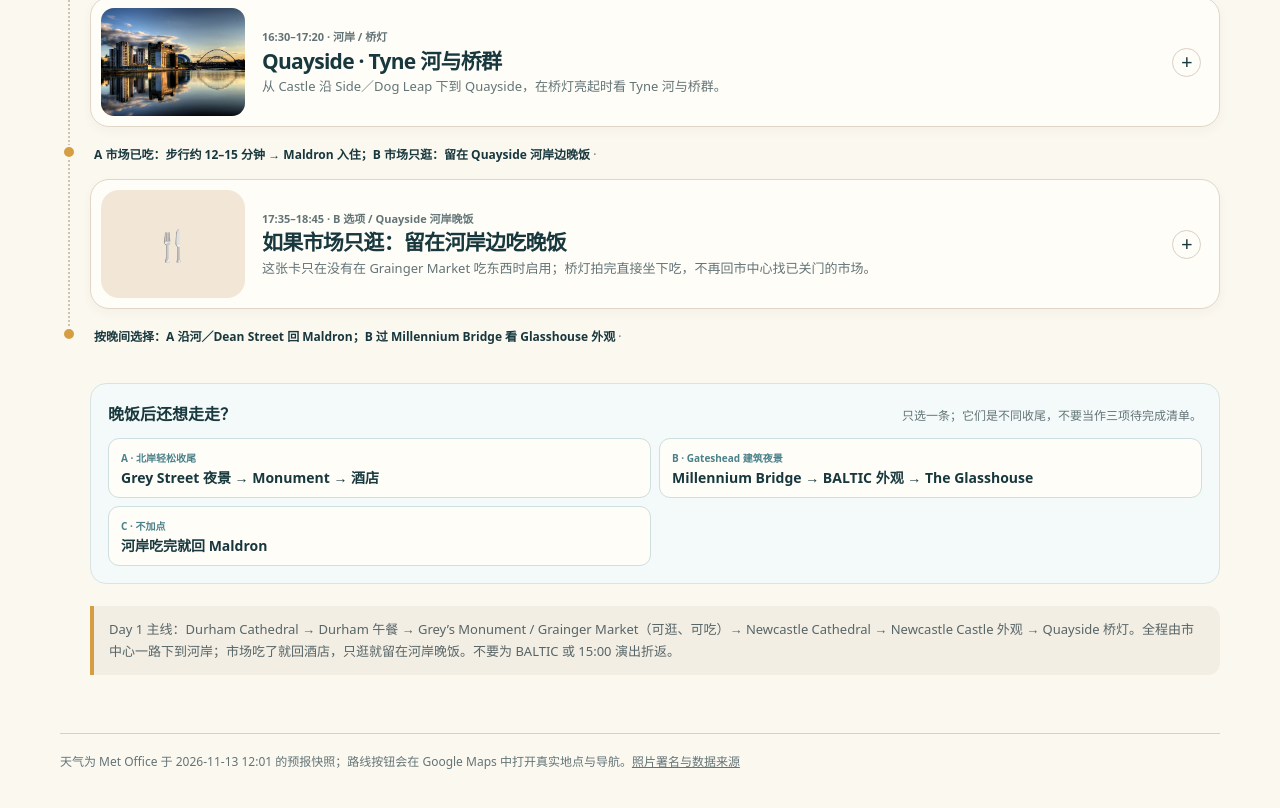
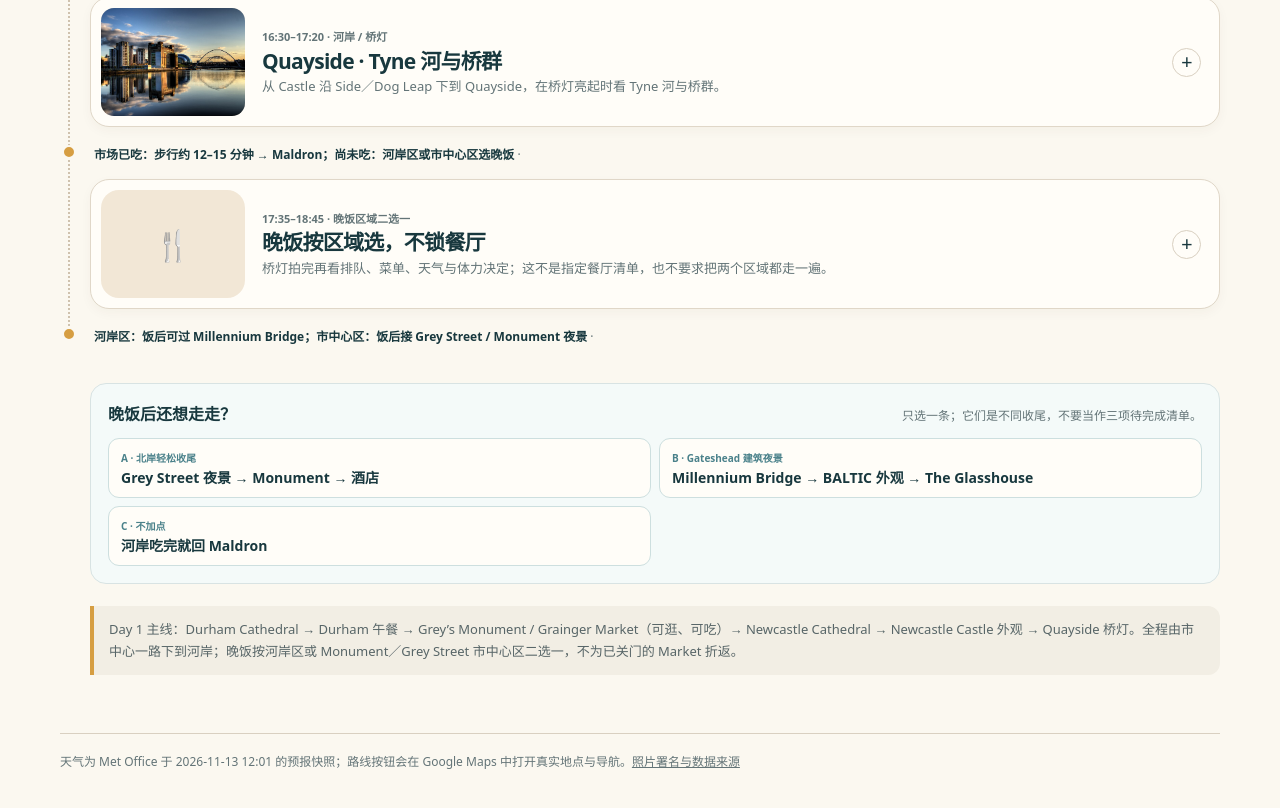
Before and after one commit to Kairus-shuai/edinburgh-newcastle-weekend-guide, a plain HTML site: page index.html in a window 1280 px wide. Shown: the part 1631-2439 px from the top of the page. Drawn offline with Linux system fonts and the light colour scheme.

Commit message:
Make Saturday dinner area-based

```diff
--- a/index.html
+++ b/index.html
@@ -69,11 +69,11 @@ introductions['newcastle-cathedral']='Newcastle Cathedral 的标志是 15 世纪
 Object.assign(centralStop,{time:'09:05–10:53 · 爱丁堡 → 杜伦',title:'Edinburgh Waverley → Durham',desc:'杜伦优先版直接把票买到 Durham，不先到 Newcastle 再折返；行李跟着走，下午才回 Newcastle 入住。',leg:'Cathedral Bus／出租车约 10–15 分钟 · Durham Station → Palace Green',left:['交通，写清楚','<ul><li><b>推荐票：</b>Edinburgh Waverley（EDB）→ Durham（DHM），参考 CrossCountry 09:05–10:53 直达。</li><li>购票时以当天最低价、票种限制和实时班次为准；这不是原先仅到 Newcastle 的票。</li><li>到 Durham 后用 Cathedral Bus 或出租车上 Palace Green，避免拖行李爬坡。</li></ul>'],right:['行李策略','<p>不先去 Maldron，不产生 Newcastle 的往返。Durham Station 没有官方寄存；带正常尺寸行李直接前往，若是大行李则先确认教堂当天是否可携带。</p>'+link('https://www.nationalrail.co.uk/journey-planner/?type=single&origin=EDB&destination=DHM','查询／购买 EDB → DHM','primary')+link('https://www.durhamcathedral.co.uk/visit-us/plan-your-visit/parking-getting-to-durham-cathedral','Cathedral Bus 与到达说明')]});
 const durhamStop={id:'durham',photo:'durham-cathedral.jpg',alt:'Durham Cathedral exterior',time:'11:10–12:55 · 诺曼式大教堂',title:'Durham Cathedral',desc:'城堡默认只看外观，省下来的时间留给杜伦的巨型诺曼圆柱与回廊；之后在老城吃午饭再回 Newcastle。',leg:'下坡步行约 8–10 分钟 · Cathedral → Market Place 午餐',left:['看什么 / 怎么拍','<ul><li>先从中殿朝东看玫瑰窗，再去 Galilee Chapel 与回廊。</li><li>从 Palace Green 一侧的 North Door 进入；它常被口语称作“后门”。</li><li>馆内拍摄不开闪光、不用三脚架；塔楼要另买定时票。</li></ul>'],right:['免费与入口','<p><b>免费参观，不用捐款。</b>£5 是 Visitor Desk 的自愿捐款，不是门票；正常参观从 Palace Green 的 North Door 进即可。</p>'+link('https://www.durhamcathedral.co.uk/visit-us/plan-your-visit','官方开放 / 捐款说明','primary')+link('https://www.google.com/maps/search/?api=1&query=Durham+Cathedral','打开 Cathedral 地图')]};
 const durhamLunch={id:'durham-lunch',time:'12:55–13:35 · 午餐 / Durham 老城',title:'Market Place / Saddler Street 午餐',desc:'从教堂下坡就近吃一顿热食；不为远处网红店绕路，给回 Newcastle 的火车留出余量。',leg:"13:35–14:05 · 回 Durham Station；14:05 直达 Newcastle，抵达后向北步行约 10 分钟至 Grey's Monument",left:['怎么选','<ul><li>在 Market Place／Saddler Street 选无需久等的热食；排队超过 10 分钟就换下一家。</li><li>目标是正常坐下吃完，不把午饭拖到下午或带上火车。</li><li>吃完在 Palace Green 回望 Cathedral 与 Castle，再顺路下到车站。</li></ul>'],right:['下一程','<p><b>14:05 前离开 Durham。</b>搭下一班直达 Newcastle 的火车，车程约 11–15 分钟；到 Central 后先上行到 Monument，不先下河岸。</p>'+link('https://www.google.com/maps/search/?api=1&query=Durham+Market+Place','打开 Durham 午餐区','primary')+link('https://www.nationalrail.co.uk/','查 Durham → Newcastle 班次')]};
-Object.assign(graingerStop,{time:"14:35–15:30 · Grey's Monument / Grainger Market（顺路可逛）",title:"Grey's Monument、Grey Street → Grainger Market",desc:'从 Central 先到市中心的 Monument；再进百年市场快速逛，也可以在仍营业时提前吃晚饭。',leg:'步行约 8–10 分钟 · Grainger Market → Newcastle Cathedral',left:['怎么走 / 两种选择','<ul><li><b>14:35–14:50：</b>Grey’s Monument、Grey Street 与 Theatre Royal 外观；从 Monument 向南拍弧线立面与街灯。</li><li><b>14:55 起：</b>进 Grainger Market 看拱顶和独立摊位，10–15 分钟也完全可以。</li><li><b>A 在这里吃：</b>16:10 前点热食，优先 Acropolis；<b>B 只逛：</b>河岸后直接留在 Quayside 吃晚饭。</li></ul>'],right:['关闭时间 / 选择原则','<p>市场整体到 17:30，但个别食档会更早收档；市场吃饭是可选，不是硬任务。无论吃不吃，下一站都是 Cathedral，再一路下行到 Castle 与河岸。</p>'+link('https://ourgraingermarket.co.uk/visit','市场开放信息','primary')+link('https://ourgraingermarket.co.uk/traders/acropolis','Acropolis 周六营业时间')+link('https://www.google.com/maps/search/?api=1&query=Grey%27s+Monument+Newcastle','打开 Monument 地图')]});
+Object.assign(graingerStop,{time:"14:35–15:30 · Grey's Monument / Grainger Market（顺路可逛）",title:"Grey's Monument、Grey Street → Grainger Market",desc:'从 Central 先到市中心的 Monument；再进百年市场快速逛，也可以在仍营业时提前吃晚饭。',leg:'步行约 8–10 分钟 · Grainger Market → Newcastle Cathedral',left:['怎么走 / 两种选择','<ul><li><b>14:35–14:50：</b>Grey’s Monument、Grey Street 与 Theatre Royal 外观；从 Monument 向南拍弧线立面与街灯。</li><li><b>14:55 起：</b>进 Grainger Market 看拱顶和独立摊位，10–15 分钟也完全可以。</li><li><b>A 在这里吃：</b>16:10 前点热食；<b>B 只逛：</b>晚饭再按河岸区或 Monument／Grey Street 市中心区决定。</li></ul>'],right:['关闭时间 / 选择原则','<p>市场整体到 17:30，但个别食档会更早收档；市场吃饭是可选，不是硬任务。无论吃不吃，下一站都是 Cathedral，再一路下行到 Castle 与河岸。</p>'+link('https://ourgraingermarket.co.uk/visit','市场开放信息','primary')+link('https://www.google.com/maps/search/?api=1&query=Grey%27s+Monument+Newcastle','打开 Monument 地图')]});
 const newcastleCathedralStop={id:'newcastle-cathedral',photo:'newcastle-cathedral.jpg',alt:'Newcastle Cathedral Lantern Tower',time:'15:40–15:55 · 中世纪塔楼',title:'Newcastle Cathedral',desc:'从 Grainger Market 顺路向南到 Lantern Tower；它不再是夜间可有可无的备选。',leg:'步行约 5 分钟 · Cathedral → Newcastle Castle 外观',left:['看什么 / 怎么拍','<ul><li>重点看 15 世纪 Lantern Tower 与广场上的塔楼轮廓。</li><li>如当日开放，进中殿短看；礼拜或活动限制时只保留外观。</li><li>接 Castle 是继续向南／向河岸推进，不折返。</li></ul>'],right:['关键安排','<p>从市场到教堂，再到 Castle 外观，是一条干净的下坡城市线；开放状态以当天官方日历为准。</p>'+link('https://newcastlecathedral.org.uk/','教堂开放 / 活动','primary')+link('https://www.google.com/maps/search/?api=1&query=Newcastle+Cathedral','打开地图')]};
 Object.assign(castleStop,{time:'16:00–16:20 · 城堡外观 / Black Gate',desc:'教堂之后顺路到 Keep 与 Black Gate；默认不入内，把门票钱和内部时间留给更值得的杜伦大教堂。',leg:'步行约 6–10 分钟下坡 · Castle / Side → Quayside',left:['看什么 / 怎么拍','<ul><li>城堡始于 1080 年，现存石砌 Keep 属 12 世纪。</li><li>在外面看 Keep、Black Gate、铁路拱桥与 Tyne 河谷即可。</li><li>只想拍城市轮廓时，这 20 分钟比入内更高效。</li></ul>'],right:['是否入内','<p><b>默认跳过。</b>只有特别想登 Keep 看河景和石砌内部时才现场买 £13.65 门票；不要为它压缩 Durham Cathedral、Grey Street 或市场。</p>'+link('https://www.newcastlecastle.co.uk/tickets-booking','官方票务 / 若临时想进','primary')+link('https://www.google.com/maps/search/?api=1&query=Newcastle+Castle','打开地图')]});
-Object.assign(quaysideStop,{time:'16:30–17:20 · 河岸 / 桥灯',desc:'从 Castle 沿 Side／Dog Leap 下到 Quayside，在桥灯亮起时看 Tyne 河与桥群。',leg:'A 市场已吃：步行约 12–15 分钟 → Maldron 入住；B 市场只逛：留在 Quayside 河岸边晚饭',left:['走法与机位','<ul><li>从北岸取 Tyne Bridge、Swing Bridge 与 Millennium Bridge 的层次。</li><li>日落约 16:04；这里拍的是蓝调时刻、桥灯与河面倒影。</li><li>雨天石阶湿滑就走 Dean Street，不为机位冒险。</li></ul>'],right:['收尾','<p><b>A：</b>市场吃过就回 Maldron。<br><b>B：</b>市场只逛就留在 Quayside 吃饭，不再折返已关门的 Market；BALTIC 已从这条杜伦优先路线移除。</p>'+link('https://www.google.com/maps/search/?api=1&query=Newcastle+Quayside','打开 Quayside 地图','primary')]});
-Object.assign(dinnerStop,{time:'17:35–18:45 · B 选项 / Quayside 河岸晚饭',title:"如果市场只逛：留在河岸边吃晚饭",desc:'这张卡只在没有在 Grainger Market 吃东西时启用；桥灯拍完直接坐下吃，不再回市中心找已关门的市场。',leg:'按晚间选择：A 沿河／Dean Street 回 Maldron；B 过 Millennium Bridge 看 Glasshouse 外观',left:['晚饭按后续选择','<ul><li><b>A 轻松／北岸：</b>Uno’s Trattoria（Tyne Bridge 下的 Sandhill）；饭后可回酒店，或上 Grey Street 夜走。</li><li><b>B 建筑夜景／南岸：</b>选 Millennium Bridge 附近的 Victors，饭后过桥看 BALTIC 外观与 The Glasshouse。</li><li>这是 B 选项，不与市场吃饭叠加。</li></ul>'],right:['何时启用','<p><b>只逛市场、想在河岸吃正餐时选。</b>若已经在市场吃了热食，省掉这段，17:35 左右直接选夜走或入住。</p>'+link('https://www.unosrestaurant.co.uk/','Uno’s 预订 / 营业确认','primary')+link('https://www.victors.co.uk/venues/newcastle/','Victors 预订 / 营业确认')+link('https://www.google.com/maps/search/?api=1&query=Unos+Trattoria+Newcastle','打开河岸餐厅地图')]});
+Object.assign(quaysideStop,{time:'16:30–17:20 · 河岸 / 桥灯',desc:'从 Castle 沿 Side／Dog Leap 下到 Quayside，在桥灯亮起时看 Tyne 河与桥群。',leg:'市场已吃：步行约 12–15 分钟 → Maldron；尚未吃：河岸区或市中心区选晚饭',left:['走法与机位','<ul><li>从北岸取 Tyne Bridge、Swing Bridge 与 Millennium Bridge 的层次。</li><li>日落约 16:04；这里拍的是蓝调时刻、桥灯与河面倒影。</li><li>雨天石阶湿滑就走 Dean Street，不为机位冒险。</li></ul>'],right:['收尾','<p><b>市场已吃：</b>按体力回 Maldron 或选夜走。<br><b>尚未吃：</b>晚饭选河岸区最顺路；也可经 Dean Street 回 Monument／Grey Street 市中心区，约 12–15 分钟、略上坡。两者都不再为已关门的 Market 折返。</p>'+link('https://www.google.com/maps/search/?api=1&query=Newcastle+Quayside','打开 Quayside 地图','primary')]});
+Object.assign(dinnerStop,{time:'17:35–18:45 · 晚饭区域二选一',title:'晚饭按区域选，不锁餐厅',desc:'桥灯拍完再看排队、菜单、天气与体力决定；这不是指定餐厅清单，也不要求把两个区域都走一遍。',leg:'河岸区：饭后可过 Millennium Bridge；市中心区：饭后接 Grey Street / Monument 夜景',left:['A · 河岸区（更顺路）','<ul><li>范围：Quayside、Sandhill、Millennium Bridge 北岸一带。</li><li>适合不想再上坡，或想饭后过桥看 BALTIC／The Glasshouse 外观。</li><li>桥灯拍完直接找当时不用久等、菜单合适的店即可。</li></ul>'],right:['B · 市中心区（主动回走）','<p>范围：Grey’s Monument、Grey Street、High Bridge 一带。由 Quayside 经 Dean Street 回去约 <b>12–15 分钟、略上坡</b>；它不是最短路，却适合把晚饭和市中心夜景合在一起。市场只逛也可以这样选；只是不要回 Market 追已关门的摊位。</p>'+link('https://www.google.com/maps/search/?api=1&query=Newcastle+Quayside','打开河岸用餐区','primary')+link('https://www.google.com/maps/search/?api=1&query=Grey%27s+Monument+Newcastle','打开市中心用餐区')]});
 stops['day-1']=[centralStop,durhamStop,durhamLunch,graingerStop,newcastleCathedralStop,castleStop,quaysideStop,dinnerStop];
 Object.entries(stops).forEach(([day,list])=>document.getElementById('timeline-'+day).innerHTML=list.map(card).join(''));
 const dayOneLead=document.querySelector('#day-1 .lead');
@@ -82,7 +82,7 @@ dayOneLead.querySelector('p').textContent='票直接买到 Durham：先看大教
 dayOneLead.querySelector('.day-actions').innerHTML='<a class="route-link one-link" href="https://www.google.com/maps/dir/?api=1&origin=Durham+Railway+Station&destination=Durham+Cathedral&travelmode=walking" target="_blank" rel="noopener">Google Maps：Durham Station → Cathedral ↗</a><a class="route-link one-link" href="https://www.google.com/maps/dir/?api=1&origin=Newcastle+Central+Station&destination=Newcastle+Quayside&waypoints=Grey%27s+Monument%7CGrainger+Market+Newcastle%7CNewcastle+Cathedral%7CNewcastle+Castle&travelmode=walking" target="_blank" rel="noopener">Google Maps：Central → Monument → Market → Cathedral → Castle → Quayside ↗</a>';
 const dayOneConditions=dayOneLead.querySelector('.conditions');
 dayOneConditions.innerHTML='<span><strong>日照</strong> 07:36 日出 · 16:04 日落</span><span><strong>执行</strong> 票直接买 EDB → DHM；午餐 12:55 后在 Durham，不先到 Newcastle 寄包。</span><span><strong>硬截止</strong> 14:05 离开 Durham；Castle 默认只看外观。</span><a href="https://www.durhamcathedral.co.uk/visit-us/plan-your-visit" target="_blank" rel="noopener">Durham Cathedral ↗</a><a href="https://www.newcastlecastle.co.uk/visit-us" target="_blank" rel="noopener">Castle 开放 ↗</a>';
-document.querySelector('#day-1 .note').textContent='Day 1 主线：Durham Cathedral → Durham 午餐 → Grey’s Monument / Grainger Market（可逛、可吃）→ Newcastle Cathedral → Newcastle Castle 外观 → Quayside 桥灯。全程由市中心一路下到河岸；市场吃了就回酒店，只逛就留在河岸晚饭。不要为 BALTIC 或 15:00 演出折返。';
+document.querySelector('#day-1 .note').textContent='Day 1 主线：Durham Cathedral → Durham 午餐 → Grey’s Monument / Grainger Market（可逛、可吃）→ Newcastle Cathedral → Newcastle Castle 外观 → Quayside 桥灯。全程由市中心一路下到河岸；晚饭按河岸区或 Monument／Grey Street 市中心区二选一，不为已关门的 Market 折返。';
 const nightLayer='<section class="swap-layer" aria-labelledby="night-title"><div class="swap-head"><h3 id="night-title">晚饭后还想走走？</h3><p>只选一条；它们是不同收尾，不要当作三项待完成清单。</p></div><div class="swap-grid"><details class="swap-card"><summary><small>A · 北岸轻松收尾</small><strong>Grey Street 夜景 → Monument → 酒店</strong></summary><p>从 Quayside 经 Dean Street 上行约 12–15 分钟；夜里只拍 Theatre Royal、Grey Street 与 Monument 的街灯，再回 Maldron。白天已看过也没关系，这是夜景补拍；累了直接跳过。<br><a href="https://www.google.com/maps/dir/?api=1&origin=Newcastle+Quayside&destination=Grey%27s+Monument&travelmode=walking" target="_blank" rel="noopener">河岸 → Monument 地图 ↗</a></p></details><details class="swap-card"><summary><small>B · Gateshead 建筑夜景</small><strong>Millennium Bridge → BALTIC 外观 → The Glasshouse</strong></summary><p>把晚饭选在 Millennium Bridge 附近，饭后过桥看旧面粉厂 BALTIC 和银色玻璃金属的 Glasshouse。<b>BALTIC 18:00 关门，只看外观；Glasshouse 不是商场，只有当天页面显示晚间开放／有演出时才进 foyer。</b> 不把未订到的演出当行程。<br><a href="https://theglasshouseicm.org/your-visit/" target="_blank" rel="noopener">Glasshouse 当天开放 ↗</a></p></details><details class="swap-card"><summary><small>C · 不加点</small><strong>河岸吃完就回 Maldron</strong></summary><p>最适合市场已经吃过、或走完杜伦与河岸后不想再上坡的一晚。保留这段空白不是浪费：第二天还有完整海岸线和晚班火车。</p></details></div></section>';
 document.getElementById('timeline-day-1').insertAdjacentHTML('afterend',nightLayer);
 const swapLayer='<section class="swap-layer" aria-labelledby="swap-title"><div class="swap-head"><h3 id="swap-title">如果想换，怎么换</h3><p>这些都值得去；按“替换”而不是“叠加”来选。</p></div><div class="swap-grid"><details class="swap-card"><summary><small>整段替换 · 周六下午</small><strong>Laing Art Gallery</strong></summary><p>想把当代艺术换成传统绘画与装饰艺术，就用它替换 BALTIC；两者不叠加。<br><a href="https://www.northeastmuseums.org.uk/laing/visit" target="_blank" rel="noopener">官方开放信息 ↗</a></p></details><details class="swap-card"><summary><small>局部可选 · 周日晚间</small><strong>Newcastle Cathedral</strong></summary><p>只在当天有你真想看的演出时替换“喝一杯／休息”模块；不与其他晚间活动叠加。<br><a href="https://newcastlecathedral.org.uk/" target="_blank" rel="noopener">教堂与活动 ↗</a></p></details><details class="swap-card"><summary><small>另留半天 · Ouseburn</small><strong>Victoria Tunnel + Ouseburn</strong></summary><p>1842 年运煤隧道、二战防空洞和工业街区，导览约 1¼–2 小时；值得专程，不塞进返程夜。<br><a href="https://ouseburntrust.org.uk/events/tunnel-tours/" target="_blank" rel="noopener">隧道导览 ↗</a></p></details><details class="swap-card"><summary><small>雨天整段替换</small><strong>Great North / Discovery Museum</strong></summary><p>自然史考古或泰恩河工业史各留 1.5–2 小时；替换海岸日或另留半天，不能放在日落以后。<br><a href="https://www.northeastmuseums.org.uk/visit" target="_blank" rel="noopener">官方到访入口 ↗</a></p></details></div></section>';
```
